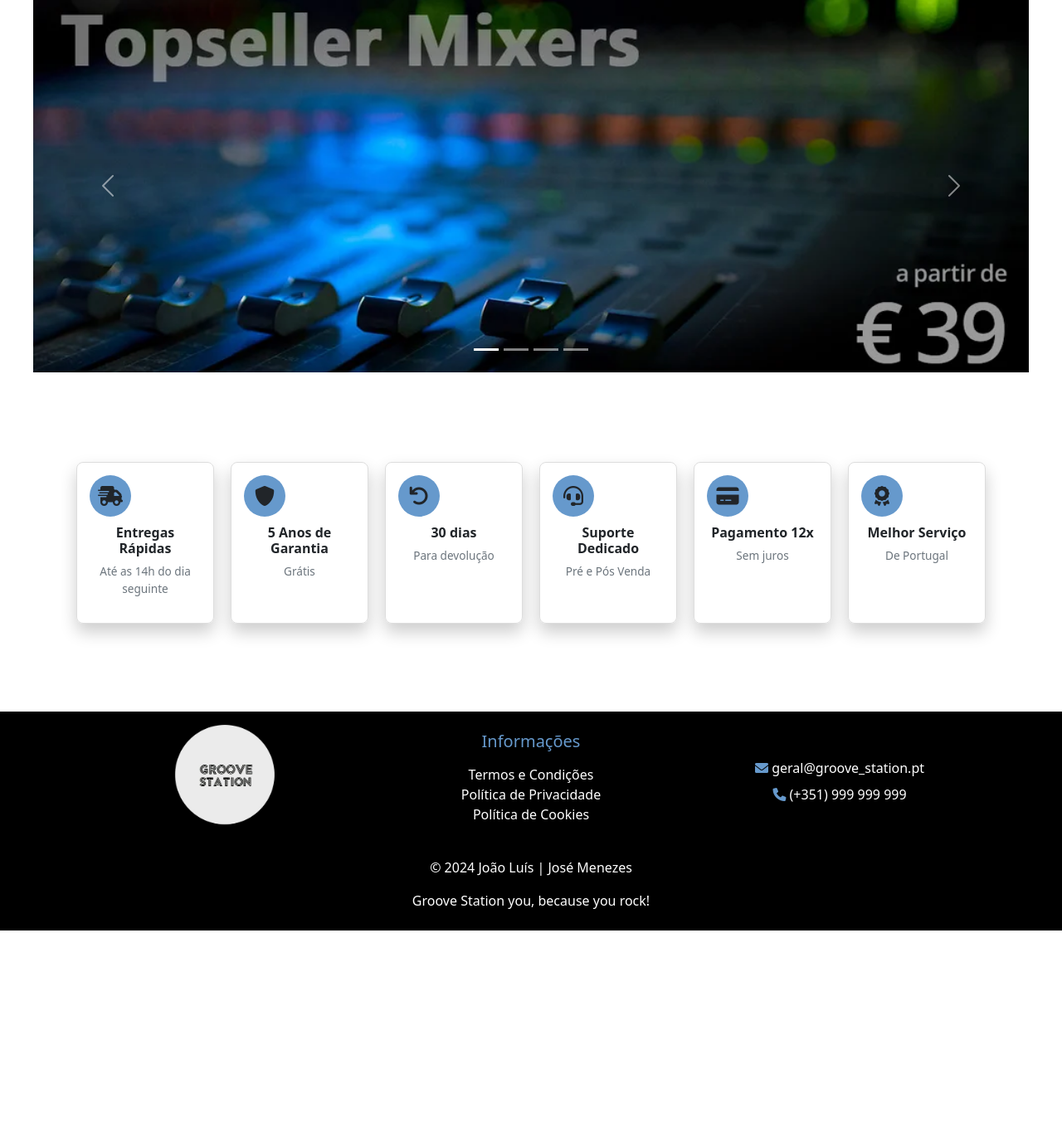
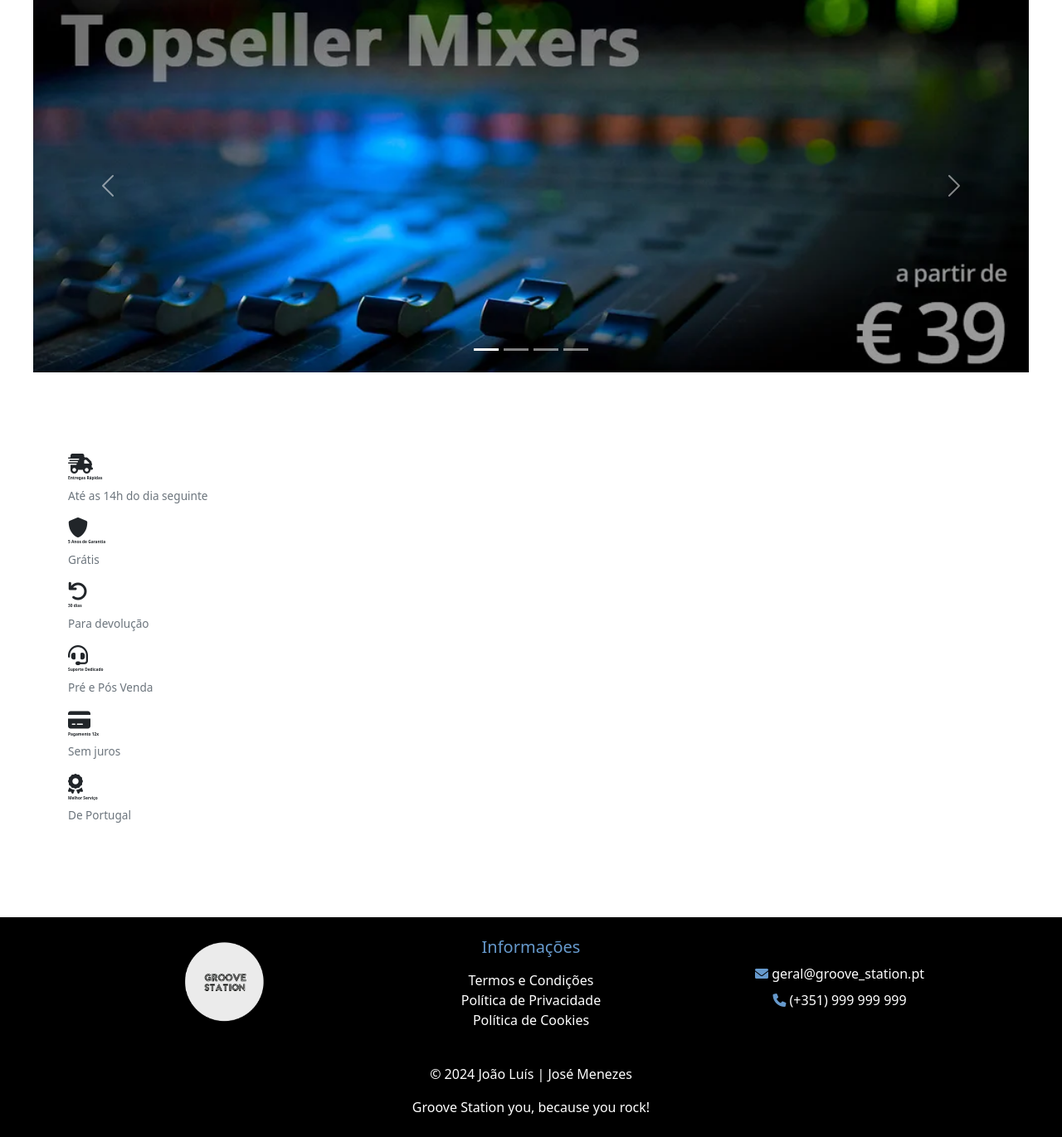
Before and after one commit to jmiguel2727/groovestation, a PHP site: page / in a window 1280 px wide. Shown: the part 243-1614 px from the top of the page at 83% size. Before the commit the page ends 1365 px from the top, so only its background shows below. Run offline with PHP 8.4, Linux system fonts and the light colour scheme.

Commit message:
aaaaaaaaaaa

```diff
--- a/guitarras.php
+++ b/guitarras.php
@@ -1,14 +1,14 @@
 <!DOCTYPE html>
-<html lang="en">
+<html lang="pt">
 <head>
     <meta charset="UTF-8">
     <meta name="viewport" content="width=device-width, initial-scale=1.0">
     <title>Guitarras</title>
 
+    <?php include('includes/linkscss.php') ?>
 </head>
 <body>
 
-    <?php include('includes/linkscss.php') ?>
     <?php include('includes/header.php') ?>
 
     <!-- Lista de Guitarras -->
--- a/includes/footer.php
+++ b/includes/footer.php
@@ -1,17 +1,19 @@
 <footer class="bg-black">
     <div class="container mx-auto py-2 row">
         <!-- Coluna do Logo -->
-        <div class="col-md-4 text-center">
-            <img alt="Groove it up logo" src="imagens/logo_branco.png" style="width: 190px;">
+        <div class="col-md-4 text-center py-3">
+            <a href="index.php">
+                <img alt="Groove it up logo" src="imagens/logo_branco.png" style="width: 150px;">
+            </a>
         </div>
 
         <!-- Coluna de Informações -->
         <div class="col-md-4 text-center mt-3">
             <h5 class="font-weight-bold mb-3" style="color: #6699cc;">Informações</h5>
             <ul class="list-unstyled">
-                <li><a href="info_geral.php#termos" class="text-white text-decoration-none" >Termos e Condições</a></li>
-                <li><a href="info_geral.php#privacidade" class="text-white text-decoration-none" >Política de Privacidade</a></li>
-                <li><a href="info_geral.php#cookies" class="text-white text-decoration-none" >Política de Cookies</a></li>
+                <li><a href="termos_condicoes.php#termos" class="text-white text-decoration-none" >Termos e Condições</a></li>
+                <li><a href="termos_condicoes.php#privacidade" class="text-white text-decoration-none" >Política de Privacidade</a></li>
+                <li><a href="termos_condicoes.php#cookies" class="text-white text-decoration-none" >Política de Cookies</a></li>
             </ul>
         </div>
 
@@ -29,7 +31,6 @@
             </ul>
         </div>
 
-
         <div class="text-center text-white mt-4">
             <p>© 2024 João Luís | José Menezes  </p>
             <p>Groove Station you, because you rock!</p>
--- a/includes/linkscss.php
+++ b/includes/linkscss.php
@@ -1,4 +1,5 @@
 <link rel="stylesheet" href="https://cdnjs.cloudflare.com/ajax/libs/font-awesome/6.0.0-beta3/css/all.min.css"> <!-- icons features e footer -->
-<link rel="stylesheet" href="https://cdn.jsdelivr.net/npm/bootstrap-icons@1.11.3/font/bootstrap-icons.min.css"><!-- icons carrinho -->
-<link rel="stylesheet" href="https://cdn.jsdelivr.net/npm/bootstrap@5.3.0-alpha3/dist/css/bootstrap.min.css"><!-- carrousel -->
+<link rel="stylesheet" href="https://cdn.jsdelivr.net/npm/bootstrap-icons@1.11.3/font/bootstrap-icons.min.css"> <!-- icons carrinho -->
+<link rel="stylesheet" href="https://cdn.jsdelivr.net/npm/bootstrap@5.3.0-alpha3/dist/css/bootstrap.min.css"> <!-- carrousel -->
 <link rel="stylesheet" href="style.css">
+<link rel="icon" type="image/png" href="imagens/logo_titulo.png" />
--- a/index.php
+++ b/index.php
@@ -3,12 +3,12 @@
 <head>
     <meta charset="UTF-8">
     <meta name="viewport" content="width=device-width, initial-scale=1.0">
-    <title>Document</title>
+    <title>Groove Station</title>
+    <?php include('includes/linkscss.php') ?>
 
 </head>
 <body>
 
-    <?php include('includes/linkscss.php') ?>
     <?php include('includes/header.php') ?>
 
    <!-- Frase de boas-vindas -->
@@ -49,52 +49,53 @@
     </div>
 
     <!-- Informações -->
-    <div class="container py-5">
-        <div class="features-container mb-5">
+    <div class="container py-5 mb-5">
+        <div class="features-container">
             <div class="feature-box">
                 <div class="feature-icon">
                     <i class="fas fa-shipping-fast fs-4"></i>
                 </div>
-                <h3 style="font-weight: bold; font-size: 1rem;">Entregas Rápidas</h3>
-                <p style="font-size: 0.85rem; color: #6c757d;">Até as 14h do dia seguinte</p>
+                <h3 class="title-feature">Entregas Rápidas</h3>
+                <p class="text-feature">Até as 14h do dia seguinte</p>
             </div>
             <div class="feature-box">
                 <div class="feature-icon">
                     <i class="fas fa-shield-alt fs-4"></i>
                 </div>
-                <h3 style="font-weight: bold; font-size: 1rem;">5 Anos de Garantia</h3>
-                <p style="font-size: 0.85rem; color: #6c757d;">Grátis</p>
+                <h3 class="title-feature">5 Anos de Garantia</h3>
+                <p class="text-feature">Grátis</p>
             </div>
             <div class="feature-box">
                 <div class="feature-icon">
                     <i class="fas fa-undo fs-4"></i>
                 </div>
-                <h3 style="font-weight: bold; font-size: 1rem;">30 dias</h3>
-                <p style="font-size: 0.85rem; color: #6c757d;">Para devolução</p>
+                <h3 class="title-feature">30 dias</h3>
+                <p class="text-feature">Para devolução</p>
             </div>
             <div class="feature-box">
                 <div class="feature-icon">
                     <i class="fas fa-headset fs-4"></i>
                 </div>
-                <h3 style="font-weight: bold; font-size: 1rem;">Suporte Dedicado</h3>
-                <p style="font-size: 0.85rem; color: #6c757d;">Pré e Pós Venda</p>
+                <h3 class="title-feature">Suporte Dedicado</h3>
+                <p class="text-feature">Pré e Pós Venda</p>
             </div>
             <div class="feature-box">
                 <div class="feature-icon">
                     <i class="fas fa-credit-card fs-4"></i>
                 </div>
-                <h3 style="font-weight: bold; font-size: 1rem;">Pagamento 12x</h3>
-                <p style="font-size: 0.85rem; color: #6c757d;">Sem juros</p>
+                <h3 class="title-feature">Pagamento 12x</h3>
+                <p class="text-feature">Sem juros</p>
             </div>
             <div class="feature-box">
                 <div class="feature-icon">
                     <i class="fas fa-award fs-4"></i>
                 </div>
-                <h3 style="font-weight: bold; font-size: 1rem;">Melhor Serviço</h3>
-                <p style="font-size: 0.85rem; color: #6c757d;">De Portugal</p>
+                <h3 class="title-feature">Melhor Serviço</h3>
+                <p class="text-feature">De Portugal</p>
             </div>
         </div>
     </div>
+
 
     <?php include('includes/footer.php') ?>
 
--- a/sopros.php
+++ b/sopros.php
@@ -1,14 +1,13 @@
 <!DOCTYPE html>
-<html lang="en">
+<html lang="pt">
 <head>
     <meta charset="UTF-8">
     <meta name="viewport" content="width=device-width, initial-scale=1.0">
     <title>Sopros</title>
-
+    <?php include('includes/linkscss.php') ?>
 </head>
 <body>
 
-    <?php include('includes/linkscss.php') ?>
     <?php include('includes/header.php') ?>
 
     <!-- Lista de Sopros -->
--- a/style.css
+++ b/style.css
@@ -11,28 +11,13 @@
     transition: .3s;
 }
 /* caixas de informações index.php */
-.features-container {
-    display: flex;
-    gap: 20px;
-    padding: 10px;
+.feature-box .title-feature {
+    font-weight: bold;
+    font-size: 0.3rem;
 }
-.feature-box {
-    flex: 1 1 16%;
-    text-align: center;
-    padding: 15px;
-    border: 1px solid #ddd;
-    border-radius: 8px;
-    box-shadow: 0 10px 20px rgba(0, 0, 0, 0.2);
-}
-.feature-icon {
-    width: 50px;
-    height: 50px;
-    background-color: #6699cc;
-    border-radius: 50%;
-    display: flex;
-    justify-content: center;
-    align-items: center;
-    margin-bottom: 10px;
+.feature-box .text-feature {
+    font-size: 0.85rem;
+    color: #6c757d;
 }
 /* caixa de checkout.php */
 .finalizar {
@@ -52,7 +37,3 @@
     border-radius: 1.7rem;
     width: 40rem;
 }
-
-.sidebar {
-transition: 2s;
-}
```
Also changed, not shown: baterias.php (+4 -5 lines), checkout.php (+4 -5 lines), info_geral.php (deleted, +0 -82 lines), teclados.php (+3 -5 lines), termos_condicoes.php (added, +82 -0 lines), tradicionais.php (+4 -5 lines), imagens/logo_titulo.png (added), includes/header.php (line endings or trailing spaces), includes/scripts.js (added).
